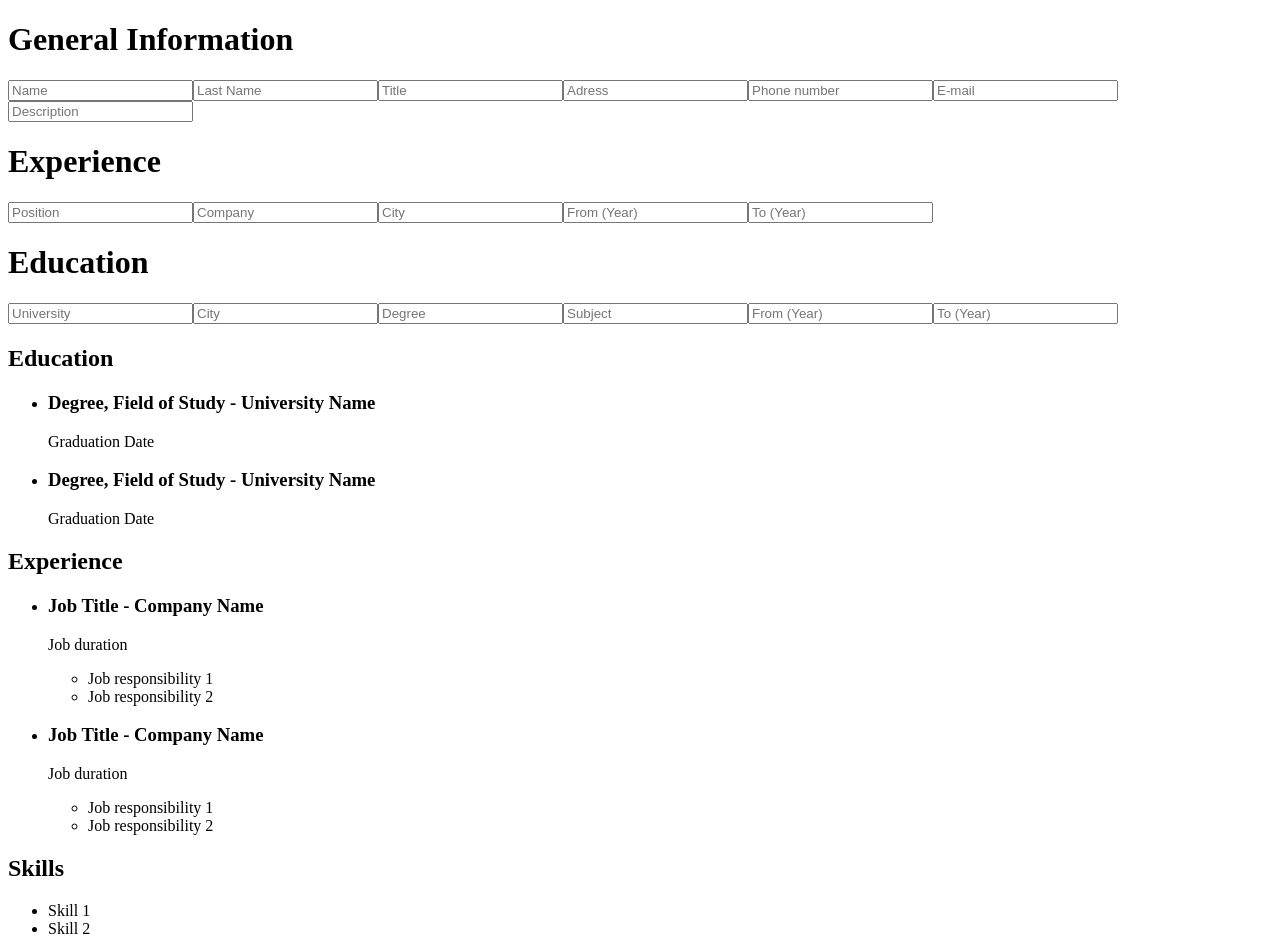
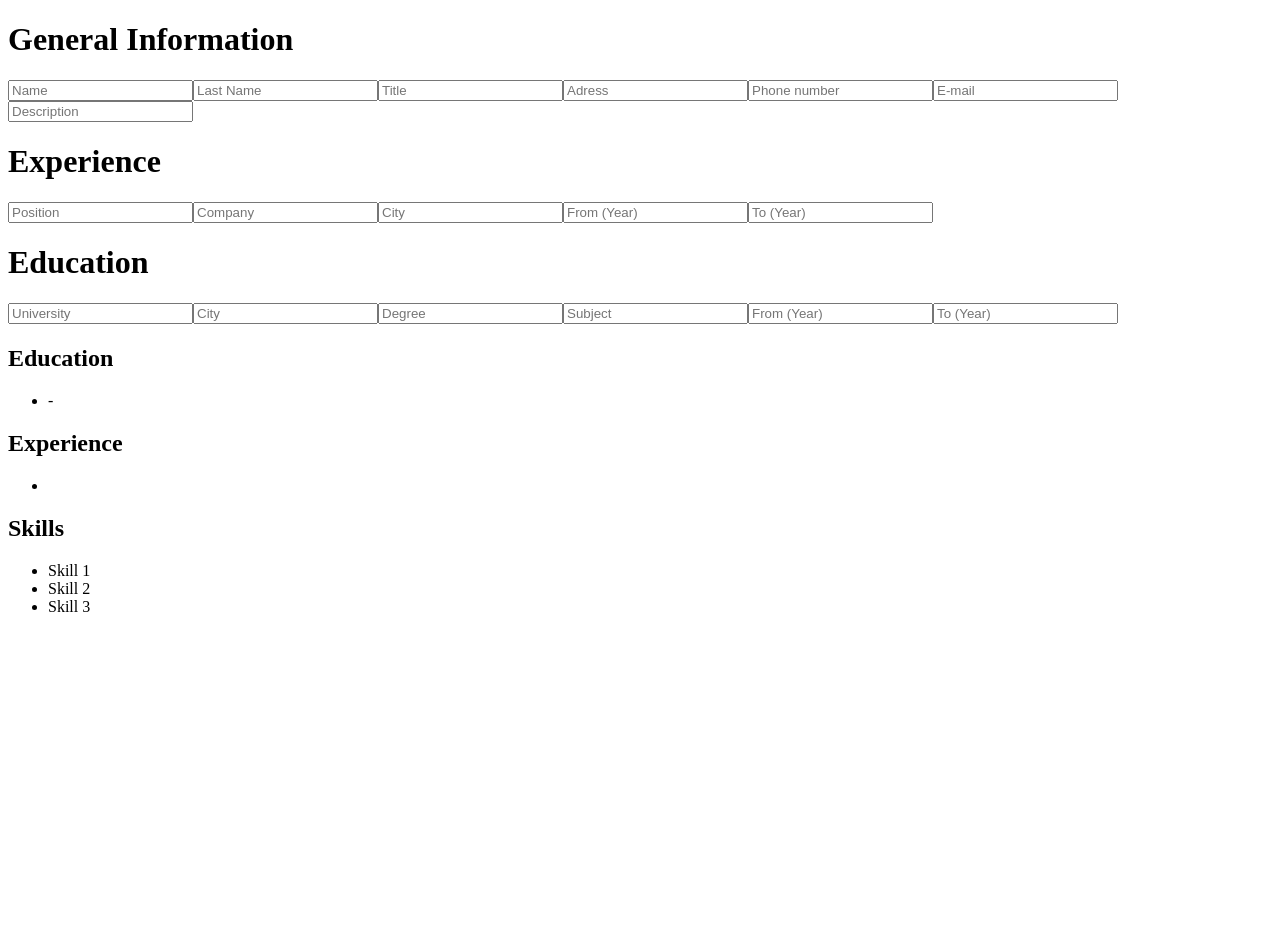
Before and after one commit to fatiharapoglu/cv-generator, a React (Create React App) app: page / in a window 1280 px wide. Shown: the top 938 px of the page. After the commit the page ends 800 px from the top, so only its background shows below. Built offline with nearby package versions, Linux system fonts and the light colour scheme.

Commit message:
fixed input undefined error

```diff
--- a/src/components/c-education.js
+++ b/src/components/c-education.js
@@ -7,10 +7,10 @@ const Education = (props) => {
                 <h1>Education</h1>
                 <input
                     type="text"
-                    value={props.data.eduUni}
+                    value={props.data.uni}
                     onChange={props.handler}
                     placeholder="University"
-                    id="eduUni"
+                    id="uni"
                 />
                 <input
                     type="text"
--- a/src/components/c-preview.js
+++ b/src/components/c-preview.js
@@ -15,12 +15,10 @@ const Preview = (props) => {
                     <h2>Education</h2>
                     <ul>
                         <li>
-                            <h3>Degree, Field of Study - University Name</h3>
-                            <p>Graduation Date</p>
-                        </li>
-                        <li>
-                            <h3>Degree, Field of Study - University Name</h3>
-                            <p>Graduation Date</p>
+                            <h3>{props.education.uni}</h3>
+                            <p>
+                                {props.education.eduFromDate} - {props.education.eduToDate}
+                            </p>
                         </li>
                     </ul>
                 </div>
@@ -28,20 +26,8 @@ const Preview = (props) => {
                     <h2>Experience</h2>
                     <ul>
                         <li>
-                            <h3>Job Title - Company Name</h3>
-                            <p>Job duration</p>
-                            <ul>
-                                <li>Job responsibility 1</li>
-                                <li>Job responsibility 2</li>
-                            </ul>
-                        </li>
-                        <li>
-                            <h3>Job Title - Company Name</h3>
-                            <p>Job duration</p>
-                            <ul>
-                                <li>Job responsibility 1</li>
-                                <li>Job responsibility 2</li>
-                            </ul>
+                            <h3>{props.experience.title}</h3>
+                            <p>{props.experience.position}</p>
                         </li>
                     </ul>
                 </div>
```
